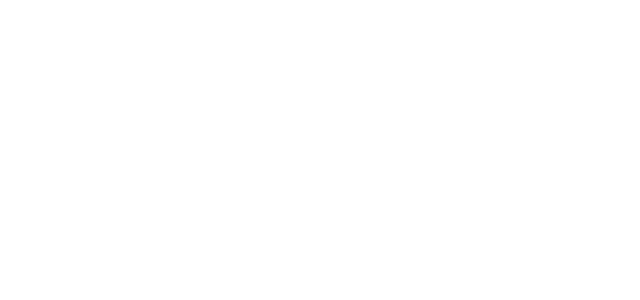
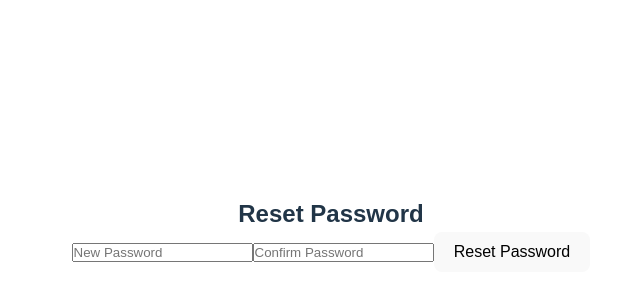
Before and after one commit to RyanRichardsR/QuickMark, a React (Vite) app in the folder frontend/: page /resetpassword/1 in a window 1280 px wide. Before the commit this address had no page. Shown: the part 166-466 px from the top of the page, without its empty margins (309-949 px from the left). Built offline with nearby package versions, Linux system fonts and the light colour scheme.

Commit message:
Functioning reset password backend, not connected to the frontend

```diff
--- a/frontend/src/App.tsx
+++ b/frontend/src/App.tsx
@@ -6,6 +6,7 @@ import StudentDashboard from "./pages/StudentDashboard";
 import SessionsPage from "./pages/SessionsPage";
 import StudentHistoryPage from "./pages/StudentHistoryPage";
 import SessionDetailsPage from "./pages/SessionDetailsPage";
+import ResetPassword from "./pages/ResetPassword";
 
 function App() {
   const userData = localStorage.getItem("user_data");  // Get complete user data (not just the role)
@@ -16,6 +17,7 @@ function App() {
       <BrowserRouter>
         <Routes>
           <Route path="/" element={<LoginPage />} />
+          <Route path="/resetpassword/:token" element={<ResetPassword />} />
         </Routes>
       </BrowserRouter>
     );
@@ -51,6 +53,8 @@ function App() {
 
         <Route path="/session-details/:sessionId" element={<SessionDetailsPage />} />
 
+        <Route path="/resetpassword/:token" element={<ResetPassword />} />
+
         {/* Catch-all route to redirect unknown paths */}
         <Route path="*" element={<Navigate to="/" replace />} />
 
--- a/frontend/src/pages/ResetPassword.tsx
+++ b/frontend/src/pages/ResetPassword.tsx
@@ -1,9 +1,10 @@
 import React, { useState } from 'react';
 import { useParams, useNavigate } from 'react-router-dom';
+import { SERVER_BASE_URL } from "../config";
 
 
 const ResetPassword: React.FC = () => {
-    const { token } = useParams<{ token: string }>(); // Get the token from the URL
+    const { token } = useParams(); // Get the token from the URL
     const [password, setPassword] = useState<string>('');
     const [confirmPassword, setConfirmPassword] = useState<string>('');
     const navigate = useNavigate();
@@ -16,17 +17,20 @@ const ResetPassword: React.FC = () => {
             return;
         }
 
+        const obj = { password: password };
+        const js = JSON.stringify(obj);
+
         try {
-            const response = await fetch(`/api/resetpassword/${token}`, {
+            const response = await fetch(`${SERVER_BASE_URL}api/resetpassword/${token}`, {
                 method: 'POST',
+                body: js,
                 headers: { 'Content-Type': 'application/json' },
-                body: JSON.stringify({ token, password }),
             });
 
             const data = await response.json();
             if (response.ok) {
                 alert('Password reset successful');
-                navigate('/login'); // Redirect to login page
+                navigate('/'); // Redirect to login page
             } else {
                 alert(data.message);
             }
```
Also changed, not shown: 1 other file (tests, documents, lock files or other folders).
